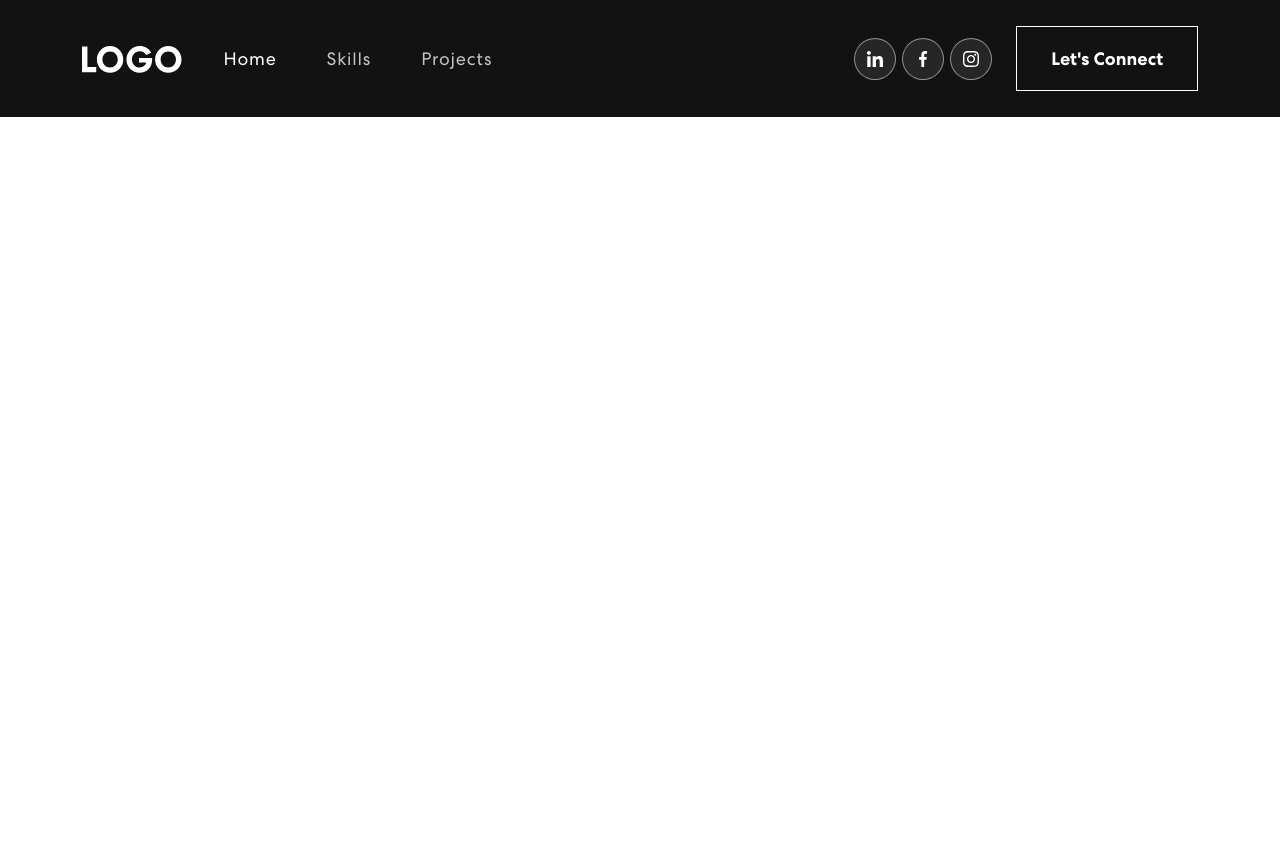
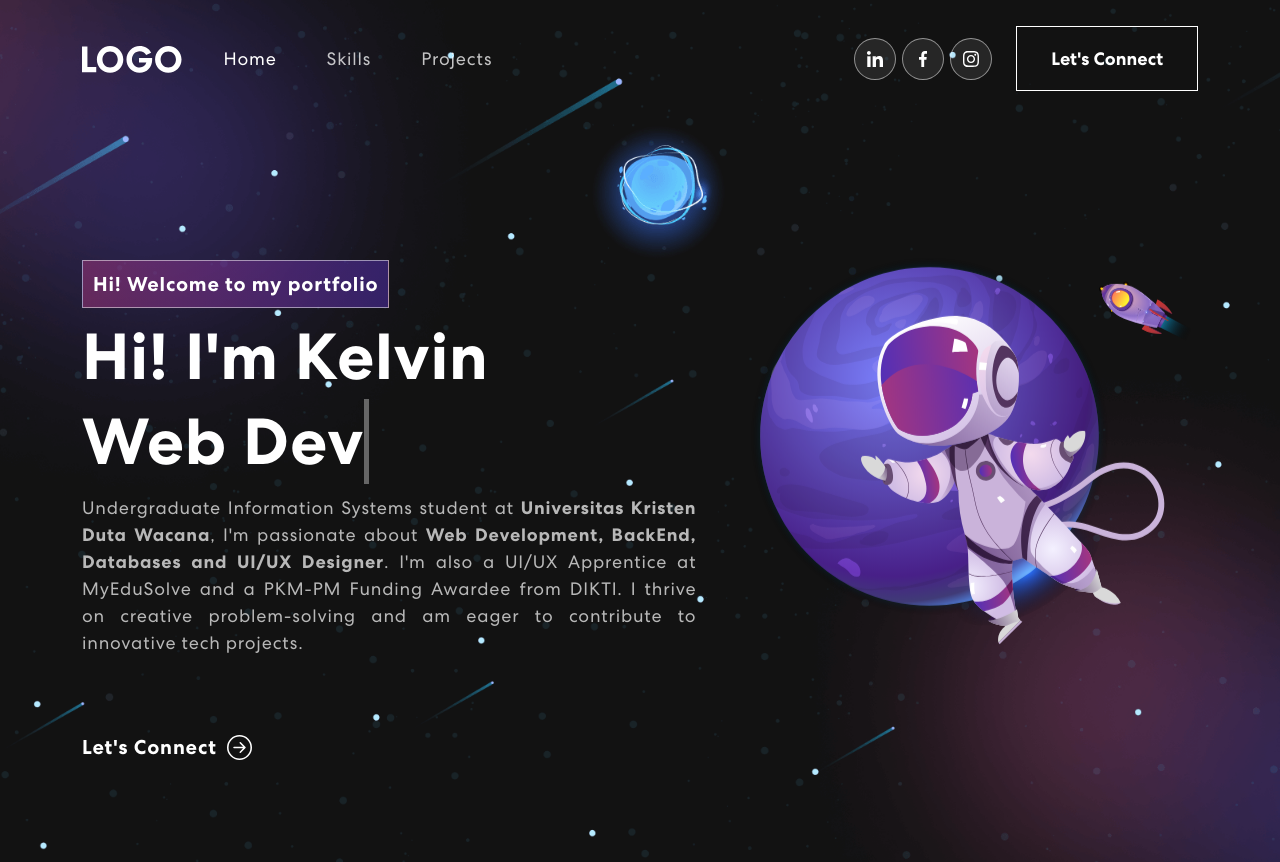
Before and after one commit to Kleponaeru/My-Portfolio, a React (Create React App) app: page / in a window 1280 px wide. Before the commit the page ends 800 px from the top, so only its background shows below. Built offline with nearby package versions, Linux system fonts and the light colour scheme.

Commit message:
Add banner, update Navbar

```diff
--- a/package.json
+++ b/package.json
@@ -9,6 +9,7 @@
     "bootstrap": "^5.3.3",
     "react": "^18.3.1",
     "react-bootstrap": "^2.10.4",
+    "react-bootstrap-icons": "^1.11.4",
     "react-dom": "^18.3.1",
     "react-scripts": "5.0.1",
     "web-vitals": "^2.1.4"
--- a/src/App.css
+++ b/src/App.css
@@ -31,7 +31,7 @@ body {
   font-weight: 400;
   overflow-x: hidden;
   position: relative;
-  background-color: #fff !important;
+  background-color: #121212 !important;
   color: #fff !important;
   font-family: 'Centra', sans-serif !important;
 }
@@ -81,7 +81,6 @@ p.success {
 p.danger {
 	color: red;
 }
-
 /************ Navbar Css ************/
 nav.navbar {
   padding: 18px 0;
@@ -90,11 +89,11 @@ nav.navbar {
   top: 0;
   z-index: 9999;
   transition:  0.32s ease-in-out;
-  background-color: #121212;
 }
 nav.navbar.scrolled {
-  padding: 0px 0;
-  background-color: #121212;
+  padding: 9px 0;
+  background-color: rgba(255, 255, 255, 0.05); /* Very light and transparent white */
+  backdrop-filter: blur(10px); /* Adjust the blur radius as needed */
 }
 nav.navbar a.navbar-brand {
     width: 9%;
@@ -231,3 +230,74 @@ nav.navbar .navbar-toggler[aria-expanded="true"] .navbar-toggler-icon:before {
 nav.navbar .navbar-toggler[aria-expanded="true"] .navbar-toggler-icon {
 	border-color: transparent;
 }
+
+/************ Banner Css ************/
+.banner {
+  margin-top: 0;
+  padding: 260px 0 100px 0;
+  background-image: url('./assets/img/banner-bg.png');
+  background-position: top center;
+  background-size: cover;
+  background-repeat: no-repeat;
+}
+.banner .tagline {
+  font-weight: 700;
+  letter-spacing: 0.8px;
+  padding: 8px 10px;
+  background: linear-gradient(90.21deg, rgba(170, 54, 124, 0.5) -5.91%, rgba(74, 47, 189, 0.5) 111.58%);
+  border: 1px solid rgba(255, 255, 255, 0.5);
+  font-size: 20px;
+  margin-bottom: 16px;
+  display: inline-block;
+}
+.banner h1 {
+  font-size: 65px;
+  font-weight: 700;
+  letter-spacing: 0.8px;
+  line-height: 1;
+  margin-bottom: 20px;
+  display: block;
+}
+.banner p {
+  color: #B8B8B8;
+  font-size: 18px;
+  letter-spacing: 0.8px;
+  line-height: 1.5em;
+  width: 96%;
+  text-align: justify;
+}
+.banner button {
+  color: #fff;
+  font-weight: 700;
+  font-size: 20px;
+  margin-top: 60px;
+  letter-spacing: 0.8px;
+  display: flex;
+  align-items: center;
+}
+.banner button svg {
+  font-size: 25px;
+  margin-left: 10px;
+  transition: 0.3s ease-in-out;
+  line-height: 1;
+}
+.banner button:hover svg {
+  margin-left: 25px;
+}
+.banner img {
+  animation: updown 3s linear infinite;
+}
+@keyframes updown {
+    0% {
+        transform: translateY(-20px);
+    }
+    50% {
+        transform: translateY(20px);
+    }
+    100% {
+        transform: translateY(-20px);
+    }
+}
+.txt-rotate > .wrap {
+  border-right: 0.08em solid #666;
+}
--- a/src/App.js
+++ b/src/App.js
@@ -1,12 +1,15 @@
 import logo from './logo.svg';
 import './App.css';
+import 'bootstrap/dist/css/bootstrap.min.css';
 import { NavBar } from './components/navbar';
-import 'bootstrap/dist/css/bootstrap.min.css';
+import { Banner } from './components/banner';
+
 
 function App() {
   return (
     <div className="App">
       <NavBar></NavBar>
+      <Banner></Banner>
     </div>
   );
 }
--- /dev/null
+++ b/src/components/banner.js
@@ -0,0 +1,98 @@
+import { useState, useEffect } from "react";
+import { Col, Container, Row } from "react-bootstrap";
+import { ArrowRightCircle } from "react-bootstrap-icons";
+import headerImg from "../assets/img/header-img.svg";
+
+export const Banner = () => {
+  const [loopNum, setLoopNum] = useState(0);
+  const [isDeleting, setIsDeleting] = useState(false);
+  const [text, setText] = useState("");
+  const [delta, setDelta] = useState(100 - Math.random() * 100);
+  const [index, setIndex] = useState(1);
+  const period = 2000;
+  const toRotate = ["Web Developer", "UI/UX Designer", "BackEnd Developer"];
+
+  useEffect(() => {
+    let ticker = setInterval(() => {
+      tick();
+    }, delta);
+
+    return () => {
+      clearInterval(ticker);
+    };
+  }, [text]);
+
+  const tick = () => {
+    let i = loopNum % toRotate.length;
+    let fullText = toRotate[i];
+
+    // Determine whether to add or delete characters
+    let newText;
+    if (isDeleting) {
+      newText = fullText.substring(0, text.length - 1);
+    } else {
+      newText = fullText.substring(0, text.length + 1);
+    }
+
+    setText(newText);
+
+    // Adjust speed based on adding or deleting characters
+    if (isDeleting) {
+      setDelta(period / 10); // Speed up when deleting
+    } else {
+      setDelta(200); // Adjust speed as needed when adding characters
+    }
+
+    // Update states based on text length and animation state
+    if (!isDeleting && newText === fullText) {
+      setIsDeleting(true);
+      setDelta(period); // Delay before starting delete
+    } else if (isDeleting && newText === "") {
+      setIsDeleting(false);
+      setLoopNum(loopNum + 1); // Move to the next text in rotation
+    }
+
+    // Increment index for the next text in rotation
+    setIndex((prevIndex) => (prevIndex + 1) % toRotate.length);
+  };
+
+  return (
+    <section className="banner" id="home">
+      <Container>
+        <Row class="align-items-center">
+          <Col xs={12} md={6} xl={7}>
+            <span className="tagline">Hi! Welcome to my portfolio</span>
+            <h1>{"Hi! I'm Kelvin"} </h1>
+            <Row>
+              <h1>
+                <span
+                  className="txt-rotate"
+                  dataPeriod="1000"
+                  data-rotate='[ "Web Developer", "BackEnd Developer", "UI/UX Designer" ]'
+                >
+                  <span className="wrap">{text}</span>
+                </span>
+              </h1>
+            </Row>
+            <Row>
+              <p>
+                Undergraduate Information Systems student at{" "}
+                <b>Universitas Kristen Duta Wacana</b>, I'm passionate about{" "}
+                <b>Web Development, BackEnd, Databases and UI/UX Designer</b>.
+                I'm also a UI/UX Apprentice at MyEduSolve and a PKM-PM Funding
+                Awardee from DIKTI. I thrive on creative problem-solving and am
+                eager to contribute to innovative tech projects.
+              </p>
+            </Row>
+            <button onClick={() => console.log("connect")}>
+              Let's Connect <ArrowRightCircle size={25} />
+            </button>
+          </Col>
+          <Col xs={12} md={6} xl={5}>
+            <img alt="Header Img" src={headerImg} />
+          </Col>
+        </Row>
+      </Container>
+    </section>
+  );
+};
```
Also changed, not shown: 1 other file (tests, documents, lock files or other folders).
